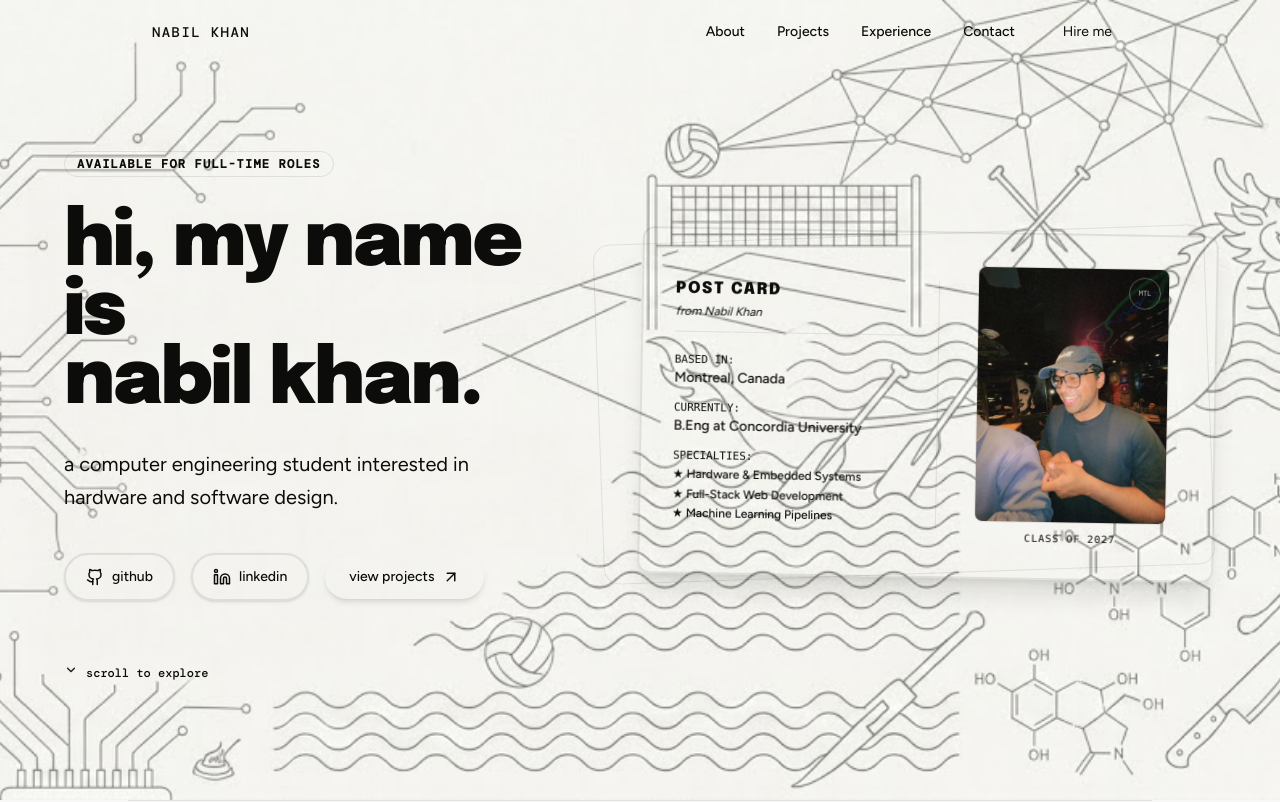
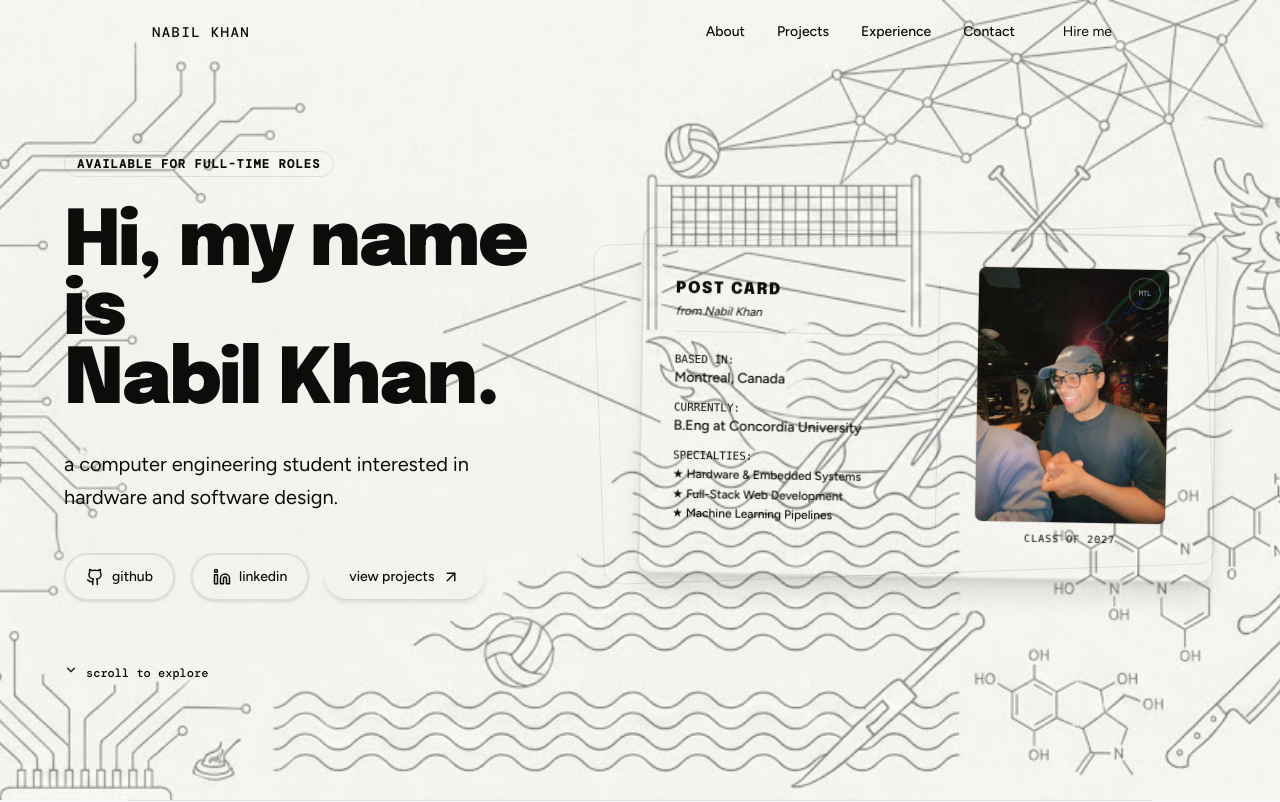
Before and after one commit to nabnab00/nabnab00.github.io, a React (Vite) app: page / in a window 1280 px wide. Shown: the top 802 px of the page. Built offline with nearby package versions, Linux system fonts and the light colour scheme; a web font is replaced by a local one.

Commit message:
Update greeting text to proper capitalization

```diff
--- a/src/app/App.tsx
+++ b/src/app/App.tsx
@@ -229,10 +229,10 @@ export default function App() {
                 className="text-[clamp(3rem,6vw,5.5rem)] font-black leading-[0.9] tracking-tight text-foreground"
                 style={{ fontFamily: "'Epilogue', sans-serif" }}
               >
-                hi, my name is{" "}
+                Hi, my name is{" "}
                 <br />
                 <span className="text-accent">
-                  nabil khan.
+                  Nabil Khan.
                 </span>
               </h1>
 
```
